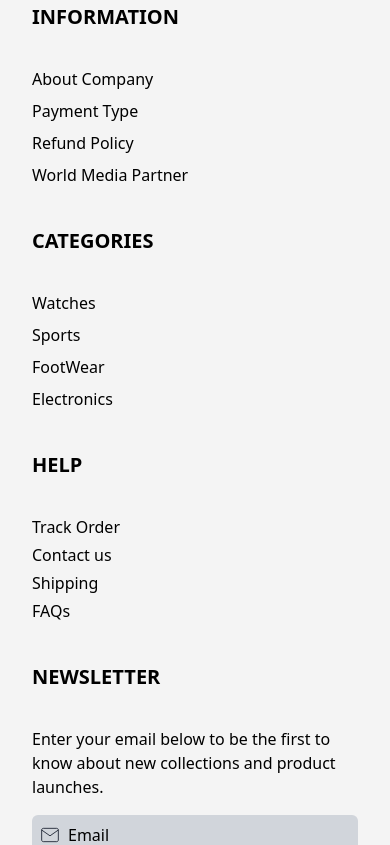
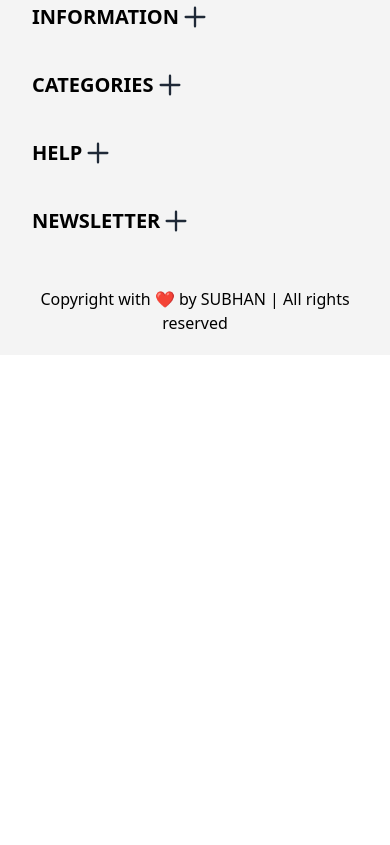
Before and after one commit to AbduSubhan11/Capital.Shop, a Next.js app: page / in a window 390 px wide. Shown: the part 4000-4845 px from the top of the page. After the commit the page ends 4355 px from the top, so only its background shows below. Built offline with nearby package versions, Linux system fonts and the light colour scheme.

Commit message:
complete

```diff
--- a/src/app/Components/Footer.tsx
+++ b/src/app/Components/Footer.tsx
@@ -1,13 +1,44 @@
+"use client";
 import Link from "next/link";
-import React from "react";
+import React, { useState } from "react";
 
 function Footer() {
+  const [information, setInformation] = useState(false);
+  const [categories, setCategories] = useState(false);
+  const [help, setHelp] = useState(false);
+  const [newsLater, setNewsLater] = useState(false);
   return (
     <footer className="bg-[#F4F4F4] mt-32">
       <div className="grid grid-cols-1 sm:grid-cols-2 md:grid-cols-3 lg:grid-cols-4 gap-10 p-8 ">
         <div className="space-y-9">
-          <h1 className="text-xl font-bold">INFORMATION</h1>
-          <div className="flex flex-col space-y-2">
+          <div
+            className="text-xl font-bold flex items-center"
+            onClick={() => setInformation(!information)}
+          >
+            INFORMATION
+            <svg
+              className={`w-8 h-7 md:hidden text-gray-800 transition-transform duration-300 ${
+                information ? "rotate-45" : ""
+              }`}
+              xmlns="http://www.w3.org/2000/svg"
+              fill="none"
+              viewBox="0 0 24 24"
+              stroke="currentColor"
+            >
+              <path
+                strokeLinecap="round"
+                strokeLinejoin="round"
+                strokeWidth={2}
+                d={information ? "M6 18L18 6M6 6l12 " : "M12 4v16M4 12h16"}
+              />
+            </svg>
+          </div>
+
+          <div
+            className={`flex flex-col space-y-2 ${
+              information ? "" : "md:flex hidden"
+            }`}
+          >
             <Link
               href="/about"
               className="hover:underline underline-offset-4 w-fit hover:text-[#A4A4A4]"
@@ -36,8 +67,33 @@ function Footer() {
         </div>
 
         <div className="space-y-9">
-          <h1 className="text-xl font-bold">CATEGORIES</h1>
-          <div className="flex flex-col space-y-2">
+          <div
+            className="text-xl font-bold flex items-center"
+            onClick={() => setCategories(!categories)}
+          >
+            CATEGORIES
+            <svg
+              className={`w-8 h-7 md:hidden text-gray-800 transition-transform duration-300 ${
+                categories ? "rotate-45" : ""
+              }`}
+              xmlns="http://www.w3.org/2000/svg"
+              fill="none"
+              viewBox="0 0 24 24"
+              stroke="currentColor"
+            >
+              <path
+                strokeLinecap="round"
+                strokeLinejoin="round"
+                strokeWidth={2}
+                d={categories ? "M6 18L18 6M6 6l12 " : "M12 4v16M4 12h16"}
+              />
+            </svg>
+          </div>
+          <div
+            className={`flex flex-col space-y-2 ${
+              categories ? "" : "md:flex hidden"
+            }`}
+          >
             <Link
               href="/shop"
               className="hover:underline underline-offset-4 w-fit hover:text-[#A4A4A4]"
@@ -66,8 +122,33 @@ function Footer() {
         </div>
 
         <div className="space-y-9">
-          <h1 className="text-xl font-bold">HELP</h1>
-          <div className="flex flex-col space-y-1">
+          <div
+            className="text-xl font-bold flex items-center"
+            onClick={() => setHelp(!help)}
+          >
+            HELP
+            <svg
+              className={`w-8 h-7 md:hidden text-gray-800 transition-transform duration-300 ${
+                help ? "rotate-45" : ""
+              }`}
+              xmlns="http://www.w3.org/2000/svg"
+              fill="none"
+              viewBox="0 0 24 24"
+              stroke="currentColor"
+            >
+              <path
+                strokeLinecap="round"
+                strokeLinejoin="round"
+                strokeWidth={2}
+                d={help ? "M6 18L18 6M6 6l12 " : "M12 4v16M4 12h16"}
+              />
+            </svg>
+          </div>
+          <div
+            className={`flex flex-col space-y-2 ${
+              help ? "" : "md:flex hidden"
+            }`}
+          >
             <Link
               href=""
               className="hover:underline underline-offset-4 w-fit hover:text-[#A4A4A4]"
@@ -96,8 +177,33 @@ function Footer() {
         </div>
 
         <div className="space-y-9">
-          <h1 className="text-xl font-bold">NEWSLETTER</h1>
-          <div className="flex flex-col space-y-4">
+          <h1
+            className="text-xl font-bold flex items-center"
+            onClick={() => setNewsLater(!newsLater)}
+          >
+            NEWSLETTER
+            <svg
+              className={`w-8 h-7 md:hidden text-gray-800 transition-transform duration-300 ${
+                newsLater ? "rotate-45" : ""
+              }`}
+              xmlns="http://www.w3.org/2000/svg"
+              fill="none"
+              viewBox="0 0 24 24"
+              stroke="currentColor"
+            >
+              <path
+                strokeLinecap="round"
+                strokeLinejoin="round"
+                strokeWidth={2}
+                d={newsLater ? "M6 18L18 6M6 6l12 " : "M12 4v16M4 12h16"}
+              />
+            </svg>
+          </h1>
+          <div
+            className={`flex flex-col space-y-4 ${
+              newsLater ? "" : "md:flex hidden"
+            }`}
+          >
             <p>
               Enter your email below to be the first to know about new
               collections and product launches.
```
